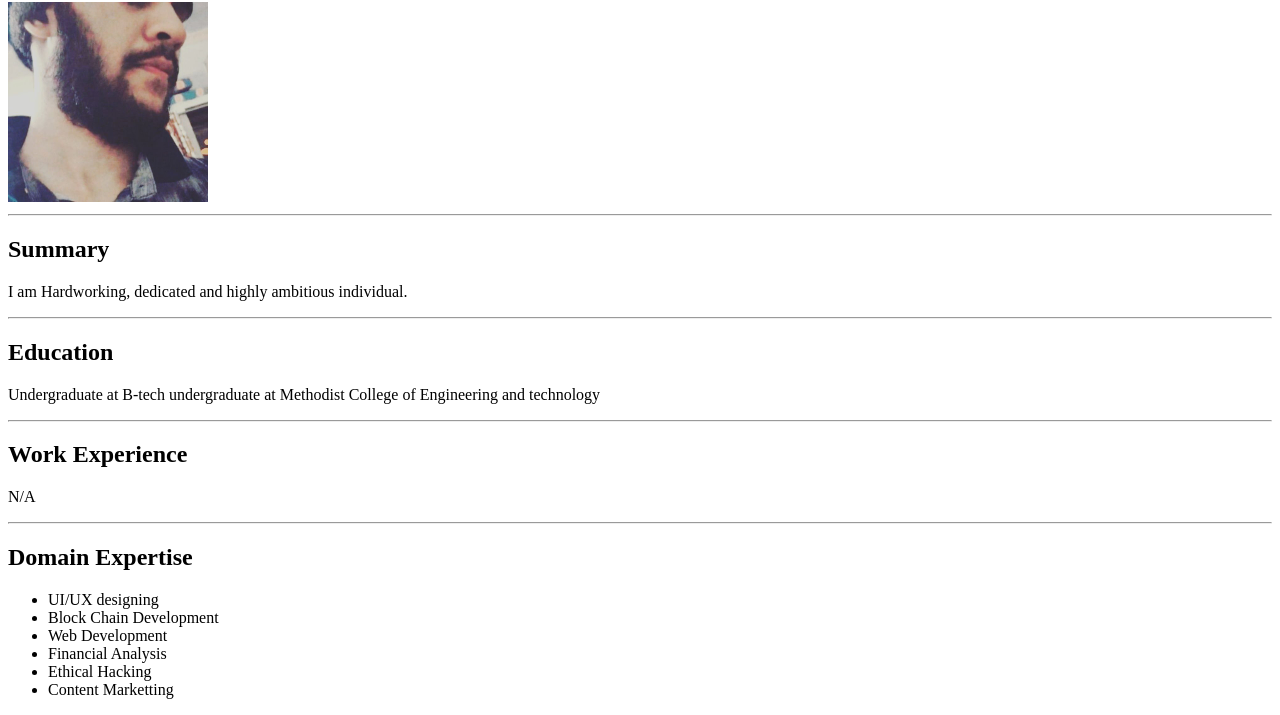
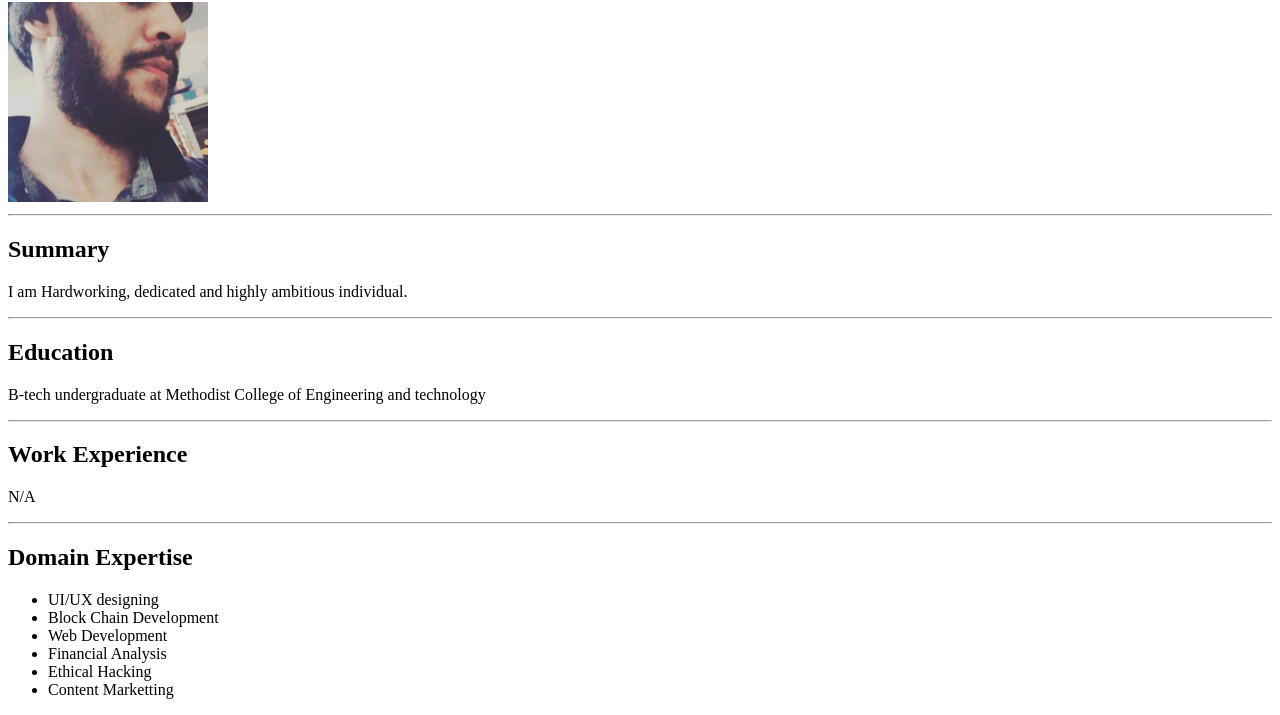
Before and after one commit to 0OoLIGHToO0/MyResume, a plain HTML site: page index.html in a window 1280 px wide. Shown: the part 78-793 px from the top of the page. Drawn offline with Linux system fonts and the light colour scheme.

Commit message:
Update index.html

```diff
--- a/index.html
+++ b/index.html
@@ -11,7 +11,7 @@
     <p>I am Hardworking, dedicated and highly ambitious individual.</p>
     <hr />
     <h2>Education</h2>
-    <p>Undergraduate at B-tech undergraduate at Methodist College of Engineering and technology</p>
+    <p>B-tech undergraduate at Methodist College of Engineering and technology</p>
     <hr />
     <h2>Work Experience</h2>
     <p>N/A</p>
```
